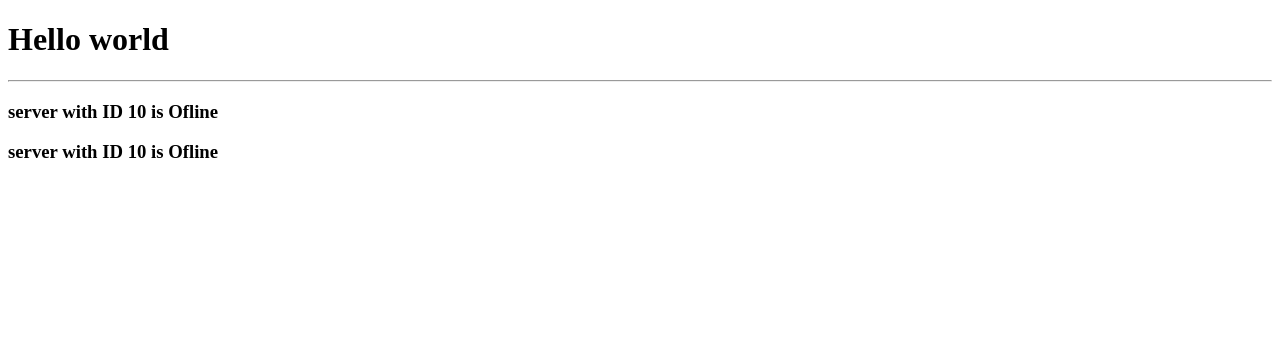
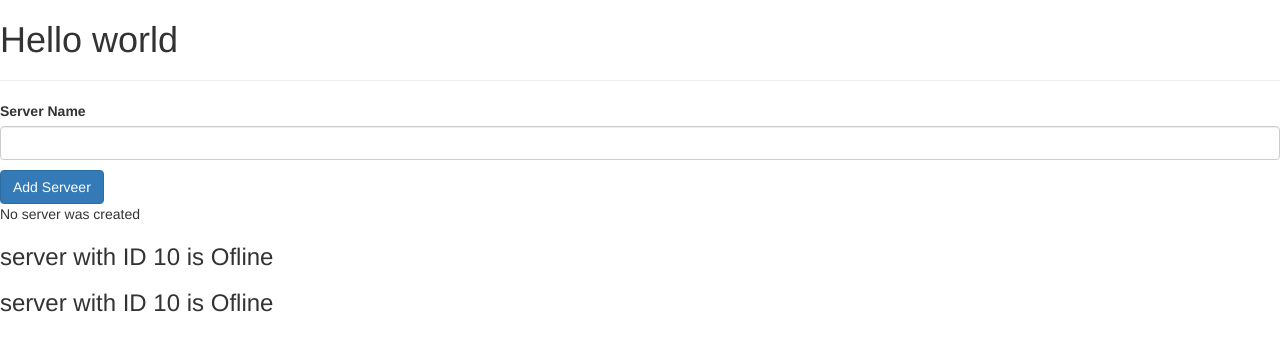
Before and after one commit to ennoukra/myAppUsingAngular, an Angular app: page / in a window 1280 px wide. Shown: the top 350 px of the page. Built offline with nearby package versions, Linux system fonts and the light colour scheme.

Commit message:
commit 2

```diff
--- a/angular.json
+++ b/angular.json
@@ -22,11 +22,9 @@
             "main": "src/main.ts",
             "polyfills": "src/polyfills.ts",
             "tsConfig": "tsconfig.app.json",
-            "assets": [
-              "src/favicon.ico",
-              "src/assets"
-            ],
+            "assets": ["src/favicon.ico", "src/assets"],
             "styles": [
+              "node_modules/bootstrap/dist/css/bootstrap.css",
               "src/styles.css"
             ],
             "scripts": []
@@ -89,13 +87,8 @@
             "polyfills": "src/polyfills.ts",
             "tsConfig": "tsconfig.spec.json",
             "karmaConfig": "karma.conf.js",
-            "assets": [
-              "src/favicon.ico",
-              "src/assets"
-            ],
-            "styles": [
-              "src/styles.css"
-            ],
+            "assets": ["src/favicon.ico", "src/assets"],
+            "styles": ["src/styles.css"],
             "scripts": []
           }
         }
--- a/src/app/app.module.ts
+++ b/src/app/app.module.ts
@@ -1,5 +1,7 @@
 import { NgModule } from '@angular/core';
 import { BrowserModule } from '@angular/platform-browser';
+
+import { FormsModule } from '@angular/forms';
 
 import { AppComponent } from './app.component';
 import { ServerComponent } from './server/server.component';
@@ -7,7 +9,7 @@ import { ServersComponent } from './servers/servers.component';
 
 @NgModule({
   declarations: [AppComponent, ServerComponent, ServersComponent],
-  imports: [BrowserModule],
+  imports: [BrowserModule, FormsModule],
   providers: [],
   bootstrap: [AppComponent],
 })
--- a/src/app/servers/servers.component.html
+++ b/src/app/servers/servers.component.html
@@ -1,2 +1,14 @@
+<label for="">Server Name</label>
+<input type="text" class="form-control" (input)="onUpdateServerName($event)" />
+<!-- <input type="text" class="form-control" /> -->
+<p>{{ serverName }}</p>
+<button
+  class="btn btn-primary"
+  [disabled]="!allowNewServer"
+  (click)="onCreatServer()"
+>
+  Add Serveer
+</button>
+<p>{{ serverCreationStatus }}</p>
 <app-server></app-server>
 <app-server></app-server>
--- a/src/app/servers/servers.component.ts
+++ b/src/app/servers/servers.component.ts
@@ -3,13 +3,25 @@ import { Component, OnInit } from '@angular/core';
 @Component({
   selector: 'app-servers',
   templateUrl: './servers.component.html',
-  styleUrls: ['./servers.component.css']
+  styleUrls: ['./servers.component.css'],
 })
 export class ServersComponent implements OnInit {
+  allowNewServer = false;
+  serverCreationStatus = 'No server was created';
+  serverName = '';
 
-  constructor() { }
-
-  ngOnInit(): void {
+  constructor() {
+    setTimeout(() => {
+      this.allowNewServer = true;
+    }, 2000);
   }
 
+  onCreatServer() {
+    this.serverCreationStatus = 'Server was created!';
+  }
+
+  onUpdateServerName(event: Event) {
+    this.serverName = (<HTMLInputElement>event.target).value;
+  }
+  ngOnInit(): void {}
 }
```
Also changed, not shown: 1 other file (tests, documents, lock files or other folders).
